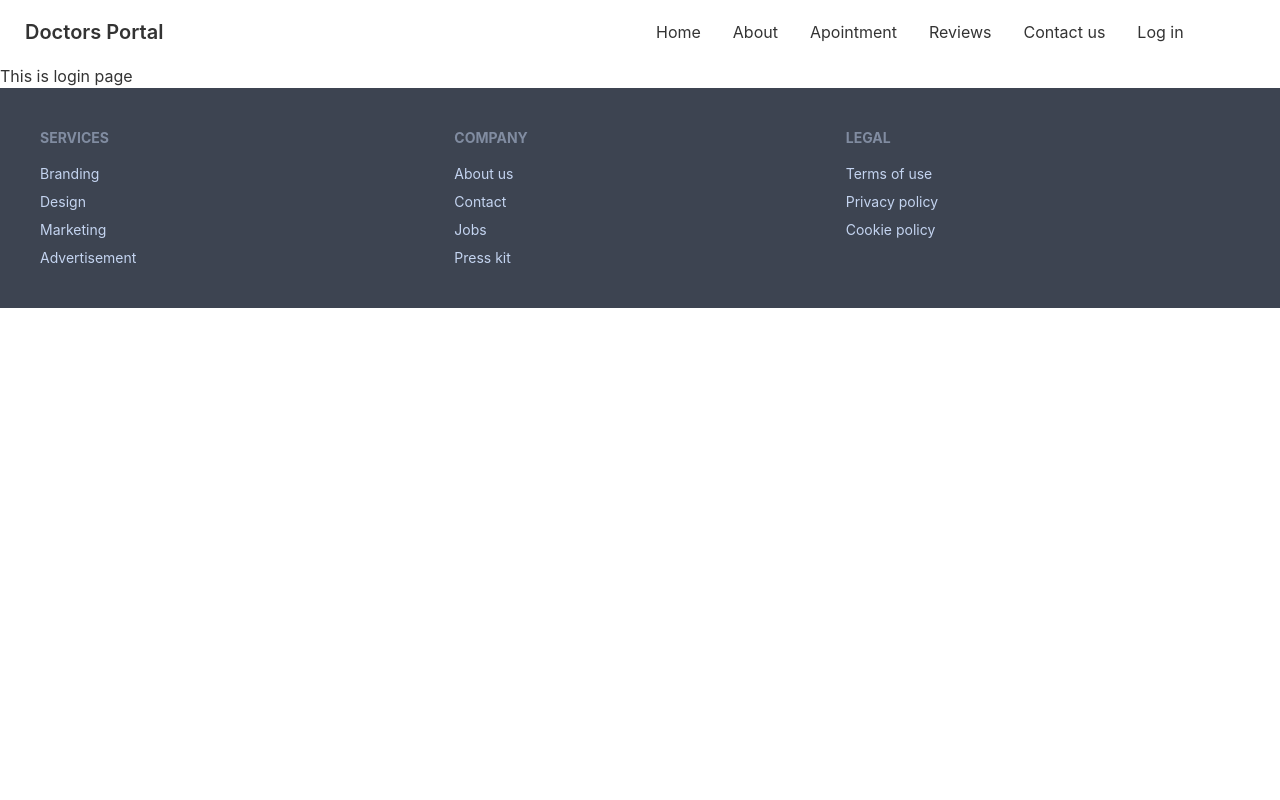
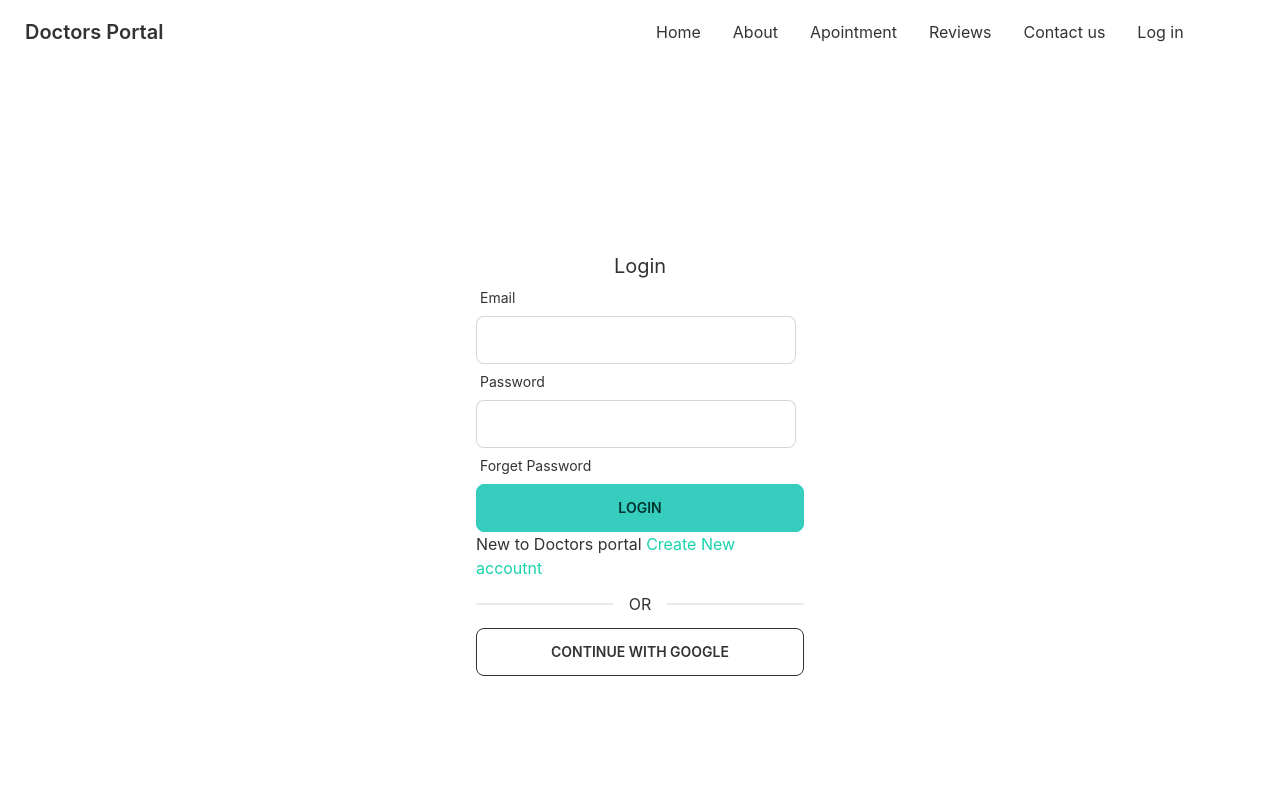
Before and after one commit to ICTMubarak/doctors-portal-client, a React (Create React App) app: page /login in a window 1280 px wide. Shown: the top 800 px of the page. Built offline with nearby package versions, Linux system fonts and the light colour scheme.

Commit message:
added login form page

```diff
--- a/package.json
+++ b/package.json
@@ -8,9 +8,11 @@
     "@testing-library/user-event": "^13.5.0",
     "daisyui": "^2.41.0",
     "date-fns": "^2.29.3",
+    "firebase": "^9.14.0",
     "react": "^18.2.0",
     "react-day-picker": "^8.3.6",
     "react-dom": "^18.2.0",
+    "react-hook-form": "^7.39.4",
     "react-router-dom": "^6.4.3",
     "react-scripts": "5.0.1",
     "web-vitals": "^2.1.4"
--- a/src/Pages/Login/Login.js
+++ b/src/Pages/Login/Login.js
@@ -1,9 +1,35 @@
-import React from 'react';
+import React, { useState } from 'react';
+import { useForm } from "react-hook-form";
+import { Link } from 'react-router-dom';
 
 const Login = () => {
+    const {register, handleSubmit} = useForm()
+
+    const handleLogin = data =>{
+        console.log(data);
+    }
+
     return (
-        <div>
-            <h1>This is login page</h1>
+        <div className='h-[800px]  flex justify-center items-center'>
+    <div className='w-96 p-7'>
+        <h1 className='text-xl text-center'>Login</h1>
+    <form onSubmit={handleSubmit(handleLogin)}>
+      <div className="form-control w-full max-w-xs">
+         <label className="label"><span className="label-text">Email</span></label>
+        <input type="email" {...register("email")} className="input input-bordered w-full max-w-xs"/>
+     </div>
+      <div className="form-control w-full max-w-xs">
+         <label className="label"><span className="label-text">Password</span></label>
+        <input type="password" {...register("password")} className="input input-bordered w-full max-w-xs"/>
+        <label className="label"><span className="label-text">Forget Password</span></label>
+     </div>
+
+      <input className='btn btn-accent w-full' value="Login" type="submit" />
+    </form>
+    <p>New to Doctors portal <Link className='text-secondary' to="/signup">Create New accoutnt</Link></p>
+    <div className="divider">OR</div>
+    <button className='btn btn-outline w-full'>Continue with google</button>
+        </div>
         </div>
     );
 };
```
Also changed, not shown: 1 other file (tests, documents, lock files or other folders).
